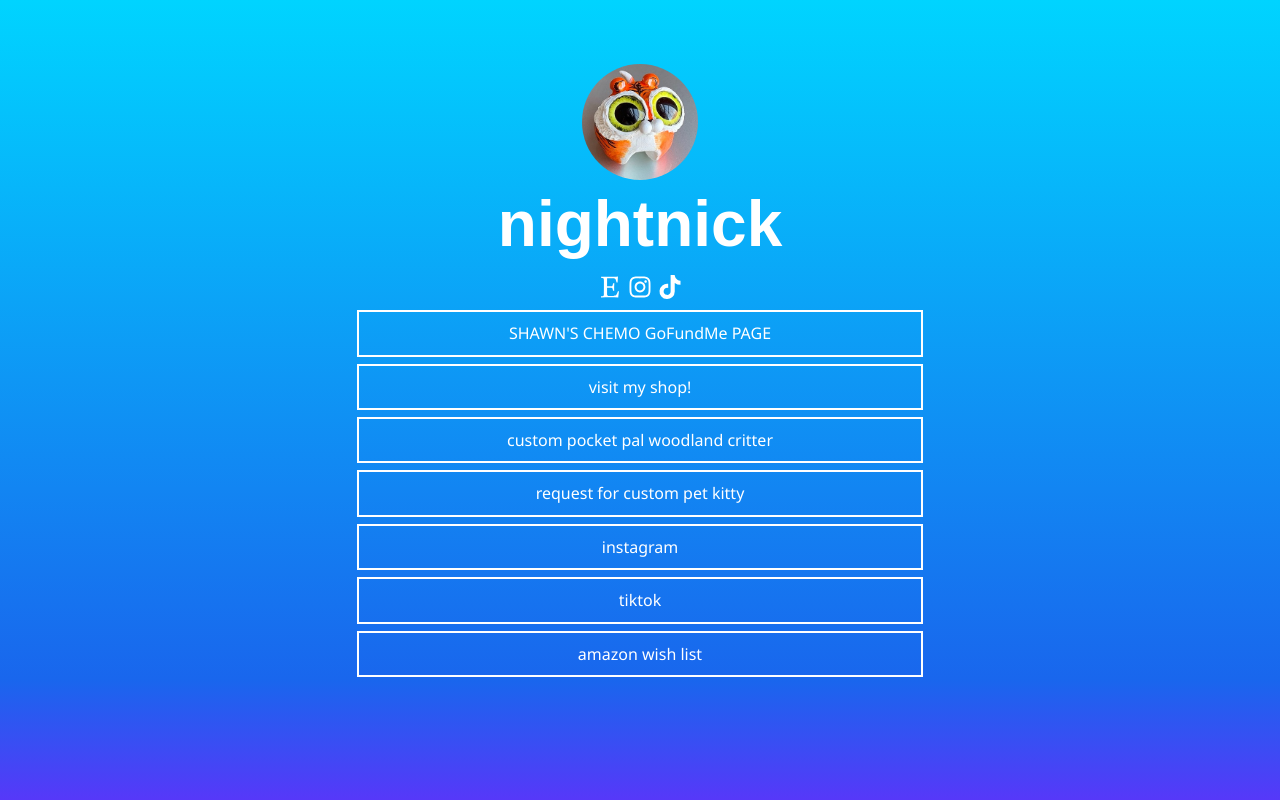
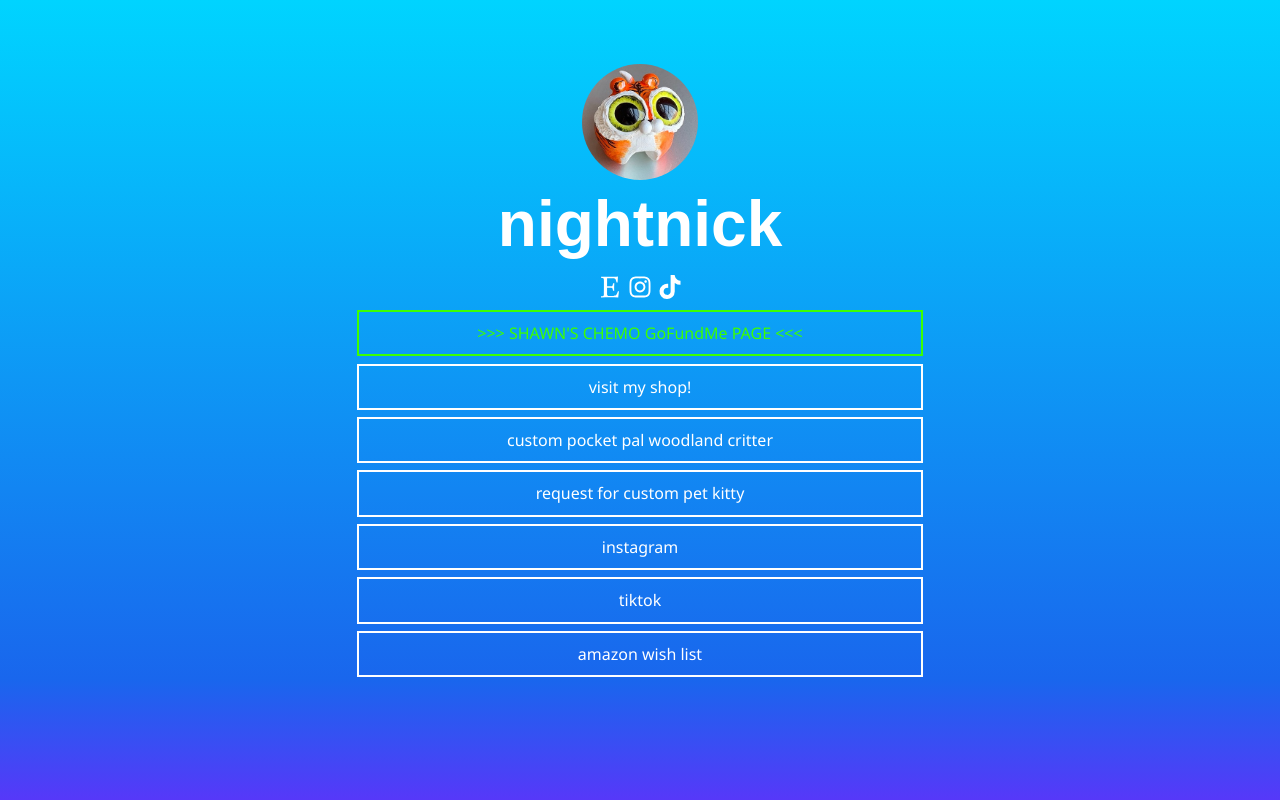
Before and after one commit to z0mi3ie/nightnick, a React app: page / in a window 1280 px wide. Built offline with nearby package versions, Linux system fonts and the light colour scheme.

Commit message:
Added swing to high priority link

```diff
--- a/src/components/LinksItem.js
+++ b/src/components/LinksItem.js
@@ -2,6 +2,14 @@
 
 class LinksItem extends React.Component {
     render() {
+
+        if (this.props.link.priority === 1) {
+            console.log("WE HAVE PRIORITY ONE for " + this.props.link.link)
+            return (
+                <li><a className="linklistitem-high animate__animated animate__swing" href={this.props.link.link}>{this.props.link.title}</a></li>
+            )
+        }
+
         return (
             <li><a className="linklistitem" href={this.props.link.link}>{this.props.link.title}</a></li>
         )
--- a/src/components/NightNickContainer.js
+++ b/src/components/NightNickContainer.js
@@ -8,45 +8,52 @@
         links: [
             {
                 id: 0,
-                title: "SHAWN'S CHEMO GoFundMe PAGE",
+                title: ">>> SHAWN'S CHEMO GoFundMe PAGE <<<",
                 link: "https://gofund.me/1d0e2b98",
                 image: "",
+                priority: 1,
             },
             {
                 id: 1,
                 title: "visit my shop!",
                 link: "http://www.etsy.com/shop/nightnick",
                 image: "",
+                priority: 0,
             },
             {
                 id: 2,
                 title: "custom pocket pal woodland critter",
                 link: "https://www.etsy.com/listing/1012764435/customize-your-own-pocket-pal-woodland?ref=shop_home_active_8&ltclid=",
                 image: "",
+                priority: 0,
             },
             {
                 id: 3,
                 title: "request for custom pet kitty",
                 link: "https://www.etsy.com/listing/994750181/custom-pet-cat-figurine-customizable?ref=shop_home_feat_1&ltclid=",
                 image: "",
+                priority: 0,
             },
             {
                 id: 4,
                 title: "instagram",
                 link: "https://www.instagram.com/nightnick_?ltclid=",
                 image: "",
+                priority: 0,
             },
             {
                 id: 5,
                 title: "tiktok",
                 link: "https://vm.tiktok.com/ZMJwQaJDB/?ltclid=",
                 image: "",
+                priority: 0,
             },
             {
                 id: 6,
                 title: "amazon wish list",
                 link: "https://www.amazon.com/hz/wishlist/ls/2U9SCZUP9UTYI?ref_=wl_share&ltclid=",
                 image: "",
+                priority: 0,
             },
         ]
     }
--- a/src/styles/App.scss
+++ b/src/styles/App.scss
@@ -1,6 +1,7 @@
 
 $text-color: #fff;
 $text-color-dim: #cccccc;
+$text-color-high: #3cff00;
 
 @use 'fonts';
 
@@ -76,6 +77,22 @@
             background-color: white;
         }
     }
+
+    &.linklistitem-high {
+        color: $text-color-high ;
+        text-decoration: none;
+        border: 2px solid $text-color-high;
+        margin: 7px;
+        padding: 10px;
+        display: block;
+
+        transition: all 0.3s ease-in-out;
+
+        &:hover {
+            color:rgba(86,56,249,1);
+            background-color: rgb(209, 206, 206);
+        }
+    }
 }
 
 .medialinks {
```
Also changed, not shown: src/styles/App.css, 1 other file.
